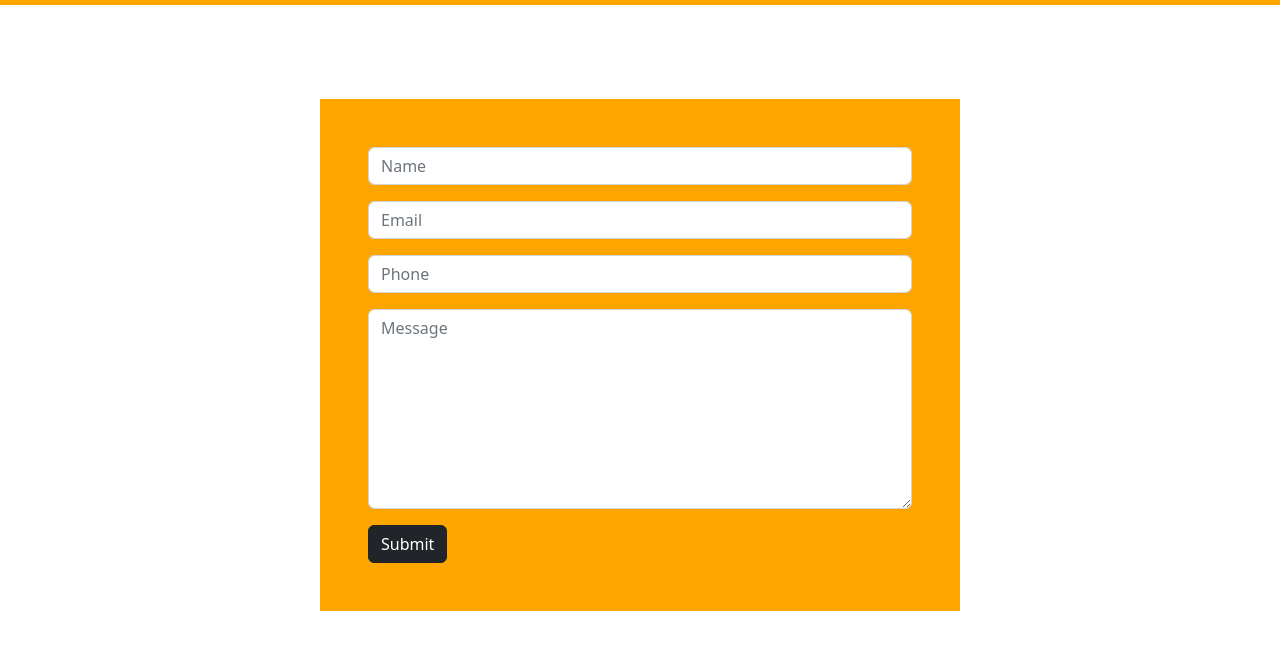
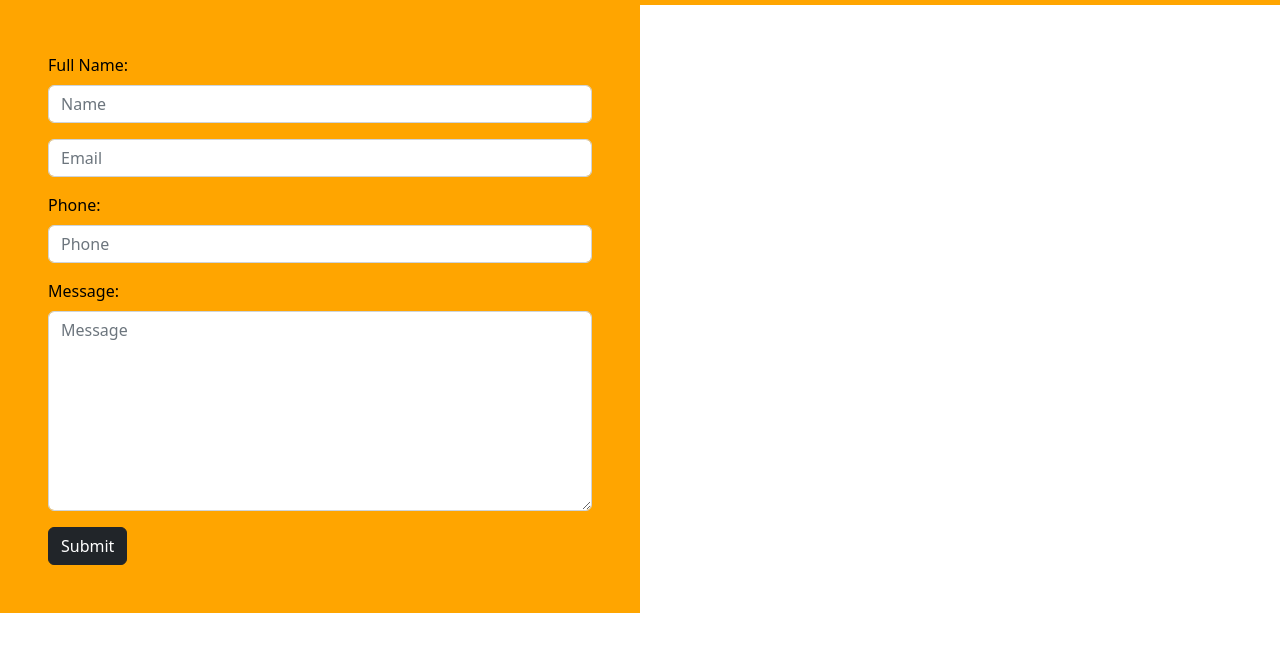
Before and after one commit to paul-just20/bsdemo, a plain HTML site: page index.html in a window 1280 px wide. Shown: the part 51-702 px from the top of the page. Drawn offline with nearby package versions, Linux system fonts and the light colour scheme.

Commit message:
Add files via upload

```diff
--- a/index.html
+++ b/index.html
@@ -54,21 +54,21 @@
           </div>
         </div>
       </nav>
-
-
-    <div class="full-width d-flex justify-content-center and align-items-center ">
-      <form class="p-5 p-sm-6 " action="https://formsubmit.co/pauljustine2020@gmail.com" method="POST">
+      <form class="p-5 p-sm-6 " action="https://formsubmit.co/a2e71bbf289fd2accecf006e36d0d3b0" method="POST">
         <div class="mb-3">
-          <input type="text" class="form-control" id="examplename" aria-describedby="name" placeholder="Name" required>
+          <label for="fname" class="form-label"> Full Name:</label>
+          <input type="text" class="form-control" name="Full Name" id="name" aria-describedby="name" placeholder="Name" required>
       </div>
         <div class="mb-3">
-          <input type="email" class="form-control" id="email" placeholder="Email" required>
+          <input type="email" class="form-control" name="Email" id="email" placeholder="Email" required>
         </div>
         <div class="mb-3">
-          <input type="number" class="form-control" id="email" placeholder="Phone" required>
+          <label for="phone" class="form-label">Phone:</label>
+          <input type="number" class="form-control" name="number" id="number" placeholder="Phone" required>
         </div>
         <div class="mb-3">
-            <textarea class="form-control" placeholder="Message" id="Textareafield" required></textarea>
+          <label for="message" class="form-label">Message:</label>
+            <textarea class="form-control" placeholder="Message" name="Message" id="Textareafield" required></textarea>
         </div>
         <button type="submit" class="btn btn-dark">Submit</button>
       </form>
```
